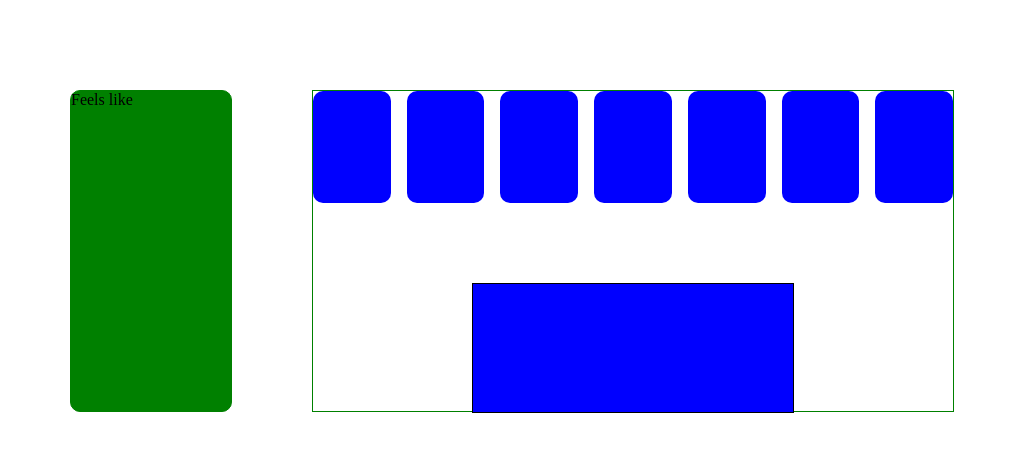
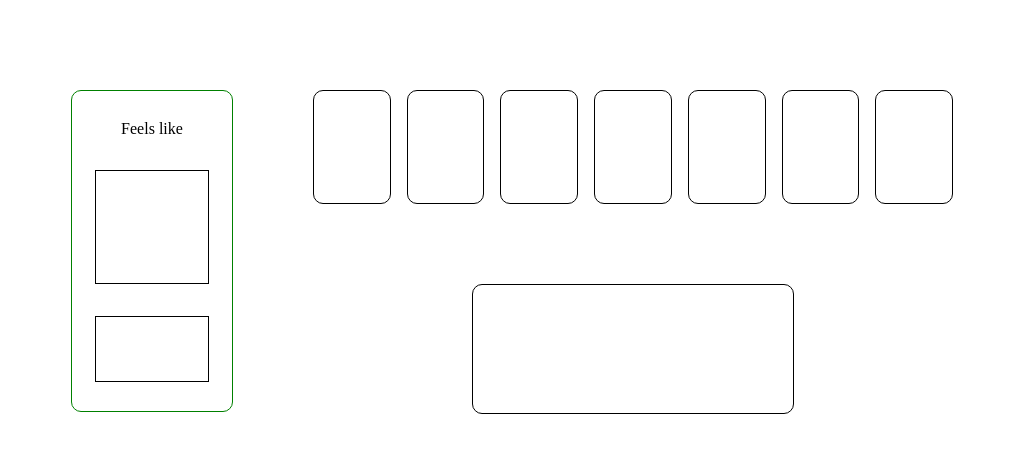
Before and after one commit to kimberlygalos/weather-dashboard-app, a plain HTML site: page index.html in a window 1280 px wide. Shown: the part 209-662 px from the top of the page, without its empty margins (128-1151 px from the left). Drawn offline with Linux system fonts and the light colour scheme.

Commit message:
refactor selector and designed temperature--degrees

```diff
--- a/assets/styles/index.scss
+++ b/assets/styles/index.scss
@@ -31,17 +31,33 @@ main {
   display: flex;
   gap: 5rem;
   justify-content: center;
+}
 
 .temperature {
   border: 1px solid green;
-    background-color: green;
   border-radius: 10px;
   height: 20rem;
   width: 10rem;
+  display: flex;
+  flex-direction: column;
+  justify-content: center;
+  align-items: center;
+
+  &--degrees {
+    border: 1px solid black;
+    height: 7rem;
+    width: 7rem;
+    margin: 2rem 0;
+  }
+
+  &--description {
+    border: 1px solid black;
+    height: 4rem;
+    width: 7rem;
+  }
 }
 
 .weather {
-    border: 1px solid green;
   height: 20rem;
   width: 40rem;
 
@@ -51,20 +67,18 @@ main {
     margin-bottom: 5rem;
 
     .days {
-        border: 1px soild black;
+      border: 1px solid black;
       border-radius: 10px;
       height: 7rem;
       width: 5rem;
-        background-color: blue;
     }
   }
 
   &__forecast {
-      background-color: blue;
     border: 1px solid black;
+    border-radius: 10px;
     height: 8rem;
     width: 20rem;
     margin: 0 auto;
   }
 }
-}
```
Also changed, not shown: assets/styles/index.css. Lines whose indentation alone changed are shown as unchanged.
